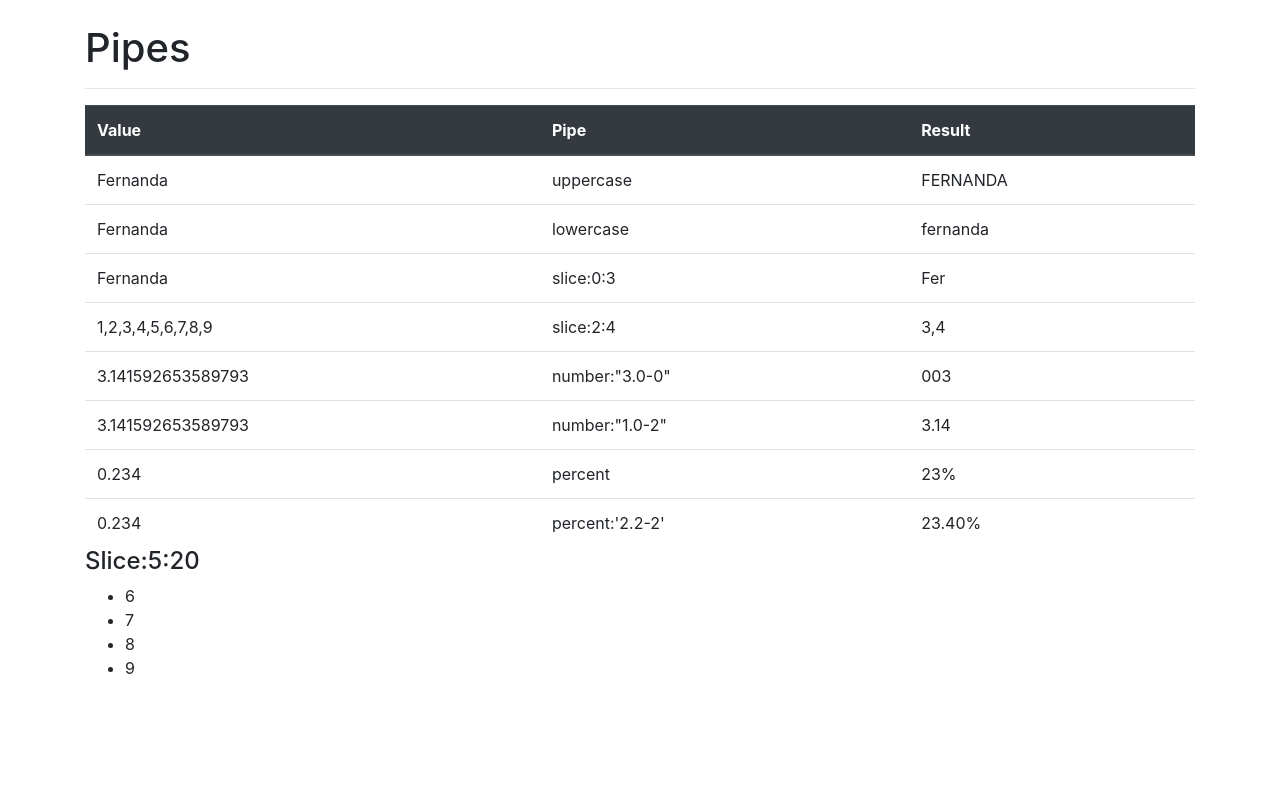
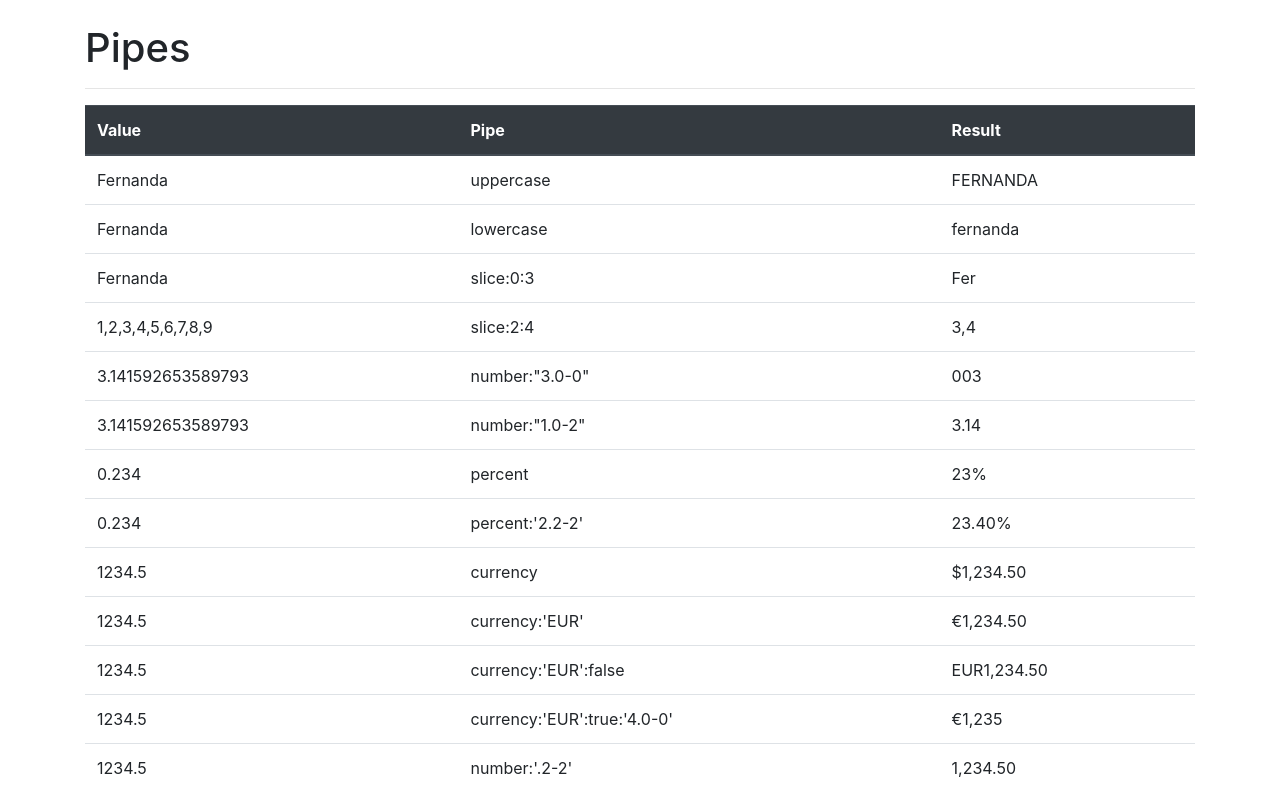
Before and after one commit to Anil1111/Angular-Demo-App03, an Angular app: page / in a window 1280 px wide. Shown: the top 794 px of the page. Built offline with nearby package versions, Linux system fonts and the light colour scheme.

Commit message:
Class 76

```diff
--- a/src/app/app.component.html
+++ b/src/app/app.component.html
@@ -52,7 +52,31 @@
                 <td>percent:'2.2-2'</td>
                 <td>{{a | percent:'2.2-2' }}</td>
             </tr>
-
+            <tr>
+                <td>{{ salary }}</td>
+                <td>currency</td>
+                <td>{{salary | currency }}</td>
+            </tr>
+            <tr>
+                <td>{{ salary }}</td>
+                <td>currency:'EUR'</td>
+                <td>{{salary | currency:'EUR' }}</td>
+            </tr>
+            <tr>
+                <td>{{ salary }}</td>
+                <td>currency:'EUR':false</td>
+                <td>{{salary | currency:'EUR':false }}</td>
+            </tr>
+            <tr>
+                <td>{{ salary }}</td>
+                <td>currency:'EUR':true:'4.0-0'</td>
+                <td>{{salary | currency:'EUR':true:'4.0-0' }}</td>
+            </tr>
+            <tr>
+                <td>{{ salary }}</td>
+                <td>number:'.2-2'</td>
+                <td>{{salary | number:'.2-2' }}</td>
+            </tr>
         </tbody>
 
         <h4>Slice:5:20</h4>
--- a/src/app/app.component.ts
+++ b/src/app/app.component.ts
@@ -11,6 +11,7 @@
   arr = [1, 2, 3, 4, 5, 6, 7, 8, 9];
   pi = Math.PI;
   a = 0.234;
+  salary = 1234.5;
 
 
 }
```
